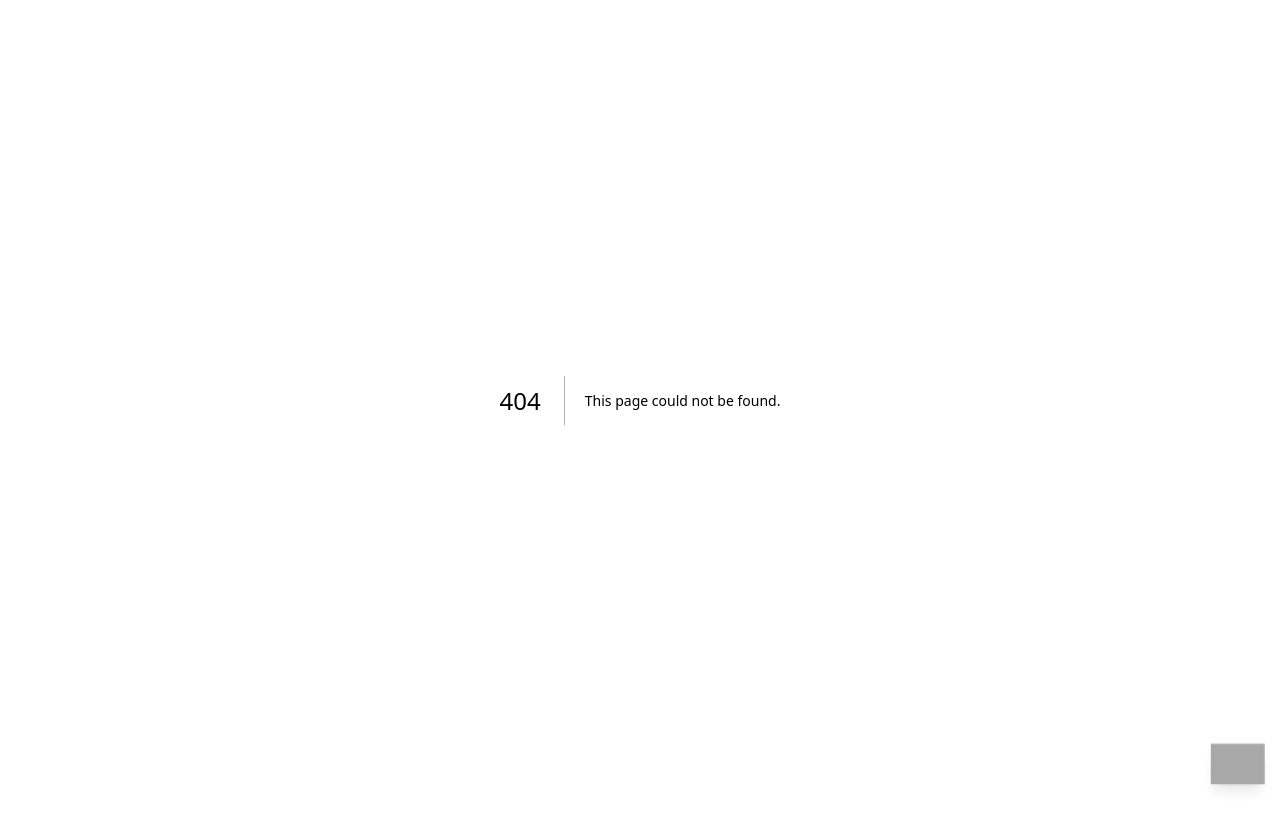
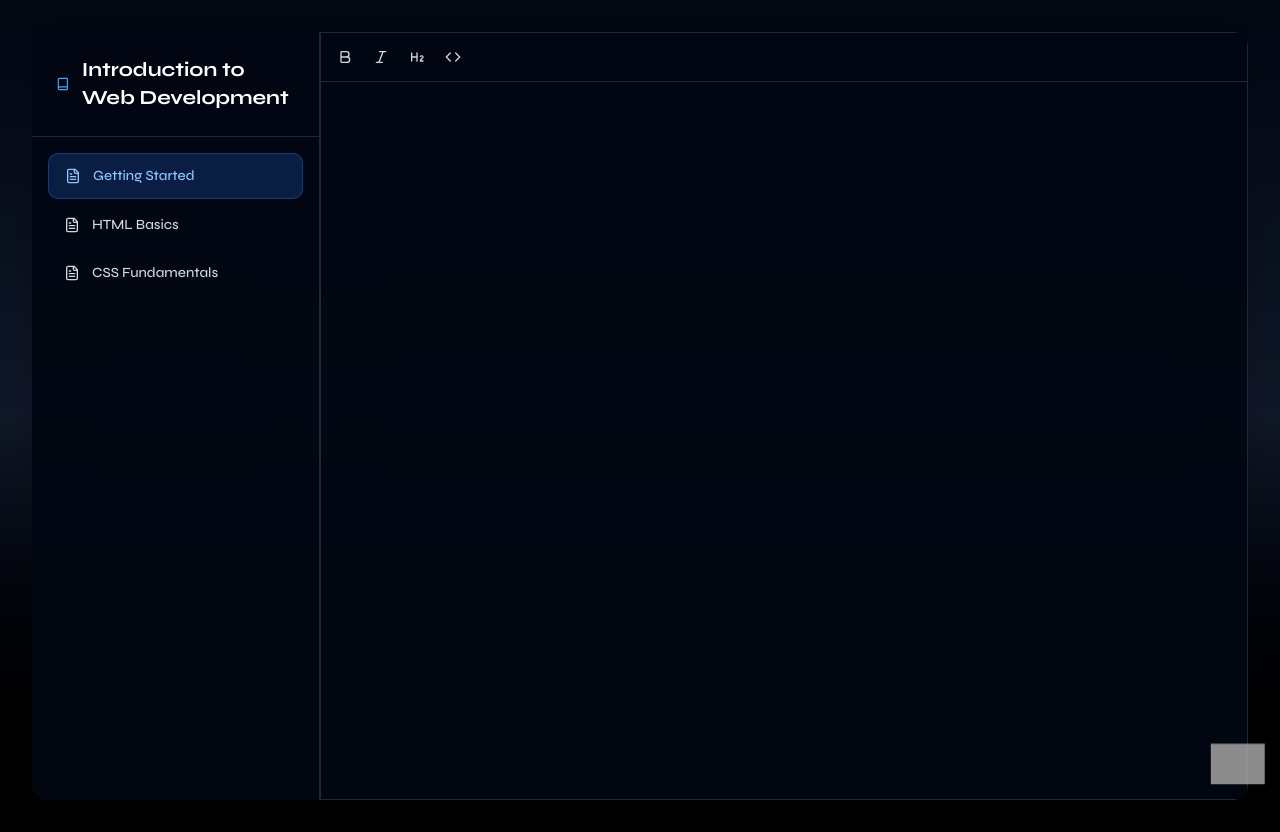
Before and after one commit to yassiEmp/learn-hub, a Next.js app: page /lesson in a window 1280 px wide. Before the commit this address had no page. Before the commit the page ends 800 px from the top, so only its background shows below. Built offline with nearby package versions, Linux system fonts and the light colour scheme; grey boxes are pictures that could not be loaded.

Commit message:
[added a lesson and a course route to the app ]

```diff
--- /dev/null
+++ b/app/course/[courseId]/page.tsx
@@ -0,0 +1,14 @@
+"use client"
+import React from 'react';
+import { CourseDetail } from '../../../components/CourseDetail';
+import { courses } from '../../../data/courses';
+
+const Page = () => {
+  return (
+    <CourseDetail
+        course={courses[1]}
+    />
+  )
+}
+
+export default Page
--- /dev/null
+++ b/app/lesson/page.tsx
@@ -0,0 +1,28 @@
+"use client"
+import { CourseEditor } from '@/components/CourseEditor'
+import React, { useState } from 'react'
+
+const Page = () => {
+  const [content, setContent] = useState('')
+
+  return (
+    <main className="min-h-screen bg-gradient-to-b from-gray-950 via-gray-900 to-black p-4 md:p-8">
+        <div className="max-w-7xl mx-auto">
+            <CourseEditor
+            content={content}
+            onChange={setContent}
+            courseTitle="Introduction to Web Development"
+            lessons={[
+                { id: "1", title: "Getting Started", isActive: true },
+                { id: "2", title: "HTML Basics" },
+                { id: "3", title: "CSS Fundamentals" },
+                // ... more lessons
+            ]}
+            className="h-[calc(100vh-2rem)]"
+            />
+        </div>
+    </main>
+  )
+}
+
+export default Page
--- a/components/CourseDetail.tsx
+++ b/components/CourseDetail.tsx
@@ -2,11 +2,10 @@ import React, { useState } from 'react';
 import { ArrowLeft, Play, Clock, Users, Star, CheckCircle, Lock, BookOpen, Code, Palette, Database, Smartphone, Settings, Award, Globe } from 'lucide-react';
 import { Course } from '../types/course';
 import { motion , Variants } from 'framer-motion';
+import { CourseEditor } from './CourseEditor';
 
 interface CourseDetailProps {
   course: Course;
-  onBack: () => void;
-  onStartLearning: (course: Course) => void;
 }
 
 // Category icon mapping
@@ -45,14 +44,15 @@ const getCategoryColor = (category: string) => {
   }
 };
 
-export const CourseDetail: React.FC<CourseDetailProps> = ({ course, onBack, onStartLearning }) => {
-  const [activeTab, setActiveTab] = useState('overview');
+export const CourseDetail: React.FC<CourseDetailProps> = ({ course}) => {
+  const [activeTab, setActiveTab] = useState('lesson');
+  const [courseContent, setCourseContent] = useState(course.content || '');
   const CategoryIcon = getCategoryIcon(course.category);
   const categoryColor = getCategoryColor(course.category);
 
   const tabs = [
     { id: 'overview', label: 'Overview' },
-    { id: 'curriculum', label: 'Curriculum' },
+    { id: 'lesson', label: 'lesson' },
     { id: 'instructor', label: 'Instructor' },
   ];
 
@@ -121,7 +121,6 @@ export const CourseDetail: React.FC<CourseDetailProps> = ({ course, onBack, onSt
       >
         {/* Back Button */}
         <motion.button
-          onClick={onBack}
           className="flex items-center text-white/60 hover:text-white mb-8 group transition-all duration-300"
           variants={itemVariants}
           whileHover={{ x: -5 }}
@@ -268,9 +267,9 @@ export const CourseDetail: React.FC<CourseDetailProps> = ({ course, onBack, onSt
                   </div>
                 )}
 
-                {activeTab === 'curriculum' && (
+                {activeTab === 'lesson' && (
                   <div className="space-y-6">
-                    <h2 className="text-2xl font-syne font-medium text-white mb-6">Course Curriculum</h2>
+                    <h2 className="text-2xl font-syne font-medium text-white mb-6">Course lesson</h2>
                     <div className="space-y-3">
                       {course.lessons.map((lesson, index) => (
                         <motion.div
@@ -400,7 +399,6 @@ export const CourseDetail: React.FC<CourseDetailProps> = ({ course, onBack, onSt
                       </div>
                     )}
                     <motion.button
-                      onClick={() => onStartLearning(course)}
                       className="w-full bg-white text-black py-4 px-6 rounded-xl font-geist-mono font-medium hover:bg-white/90 transition-all duration-300 flex items-center justify-center space-x-2 group"
                       whileHover={{ scale: 1.02 }}
                       whileTap={{ scale: 0.98 }}
--- /dev/null
+++ b/components/CourseEditor.tsx
@@ -0,0 +1,142 @@
+import React from 'react';
+import { useEditor, EditorContent } from '@tiptap/react';
+import StarterKit from '@tiptap/starter-kit';
+import { motion } from 'framer-motion';
+import { cn } from '../lib/utils';
+import { ChevronRight, Book, FileText, List, Bold, Italic, Heading2, Code } from 'lucide-react';
+
+interface CourseEditorProps {
+  content: string;
+  onChange: (content: string) => void;
+  className?: string;
+  courseTitle?: string;
+  lessons?: Array<{
+    id: string;
+    title: string;
+    isActive?: boolean;
+  }>;
+}
+
+export const CourseEditor: React.FC<CourseEditorProps> = ({
+  content,
+  onChange,
+  className,
+  courseTitle = "Untitled Course",
+  lessons = []
+}) => {
+  const editor = useEditor({
+    extensions: [StarterKit],
+    content,
+    onUpdate: ({ editor }) => {
+      onChange(editor.getHTML());
+    },
+  });
+
+  return (
+    <div className={cn("flex h-full rounded-xl overflow-hidden shadow-2xl", className)}>
+      {/* Sidebar */}
+      <motion.div
+        className="w-72 bg-gray-950/95 backdrop-blur-xl border-r border-gray-800"
+        initial={{ opacity: 0, x: -20 }}
+        animate={{ opacity: 1, x: 0 }}
+        transition={{ duration: 0.3 }}
+      >
+        <div className="p-6 border-b border-gray-800">
+          <div className="flex items-center space-x-3">
+            <Book className="w-6 h-6 text-blue-400" aria-hidden="true" />
+            <h2 className="text-xl font-semibold text-white">{courseTitle}</h2>
+          </div>
+        </div>
+
+        <nav className="p-4 space-y-1" aria-label="Course lessons">
+          {lessons.map((lesson) => (
+            <button
+              key={lesson.id}
+              className={cn(
+                "w-full flex items-center space-x-3 px-4 py-3 rounded-lg text-sm transition-all",
+                lesson.isActive
+                  ? "bg-blue-500/20 text-blue-300 border border-blue-500/30"
+                  : "text-gray-300 hover:bg-gray-800/50 hover:text-white"
+              )}
+              aria-current={lesson.isActive ? 'page' : undefined}
+            >
+              <FileText className="w-4 h-4" aria-hidden="true" />
+              <span>{lesson.title}</span>
+            </button>
+          ))}
+        </nav>
+      </motion.div>
+
+      {/* Editor */}
+      <motion.div
+        className="flex-1 bg-gray-950/95 backdrop-blur-xl border border-gray-800"
+        initial={{ opacity: 0, y: 20 }}
+        animate={{ opacity: 1, y: 0 }}
+        transition={{ duration: 0.3 }}
+      >
+        <div className="flex items-center space-x-1 p-2 border-b border-gray-800" role="toolbar" aria-label="Text formatting">
+          <button
+            onClick={() => editor?.chain().focus().toggleBold().run()}
+            className={cn(
+              "p-2 rounded-lg hover:bg-gray-800/50 transition-colors",
+              editor?.isActive('bold') ? 'bg-gray-800/50 text-blue-300' : 'text-gray-300'
+            )}
+            aria-label="Bold"
+            aria-pressed={editor?.isActive('bold')}
+          >
+            <Bold className="w-4 h-4" aria-hidden="true" />
+          </button>
+          <button
+            onClick={() => editor?.chain().focus().toggleItalic().run()}
+            className={cn(
+              "p-2 rounded-lg hover:bg-gray-800/50 transition-colors",
+              editor?.isActive('italic') ? 'bg-gray-800/50 text-blue-300' : 'text-gray-300'
+            )}
+            aria-label="Italic"
+            aria-pressed={editor?.isActive('italic')}
+          >
+            <Italic className="w-4 h-4" aria-hidden="true" />
+          </button>
+          <button
+            onClick={() => editor?.chain().focus().toggleHeading({ level: 2 }).run()}
+            className={cn(
+              "p-2 rounded-lg hover:bg-gray-800/50 transition-colors",
+              editor?.isActive('heading', { level: 2 }) ? 'bg-gray-800/50 text-blue-300' : 'text-gray-300'
+            )}
+            aria-label="Heading 2"
+            aria-pressed={editor?.isActive('heading', { level: 2 })}
+          >
+            <Heading2 className="w-4 h-4" aria-hidden="true" />
+          </button>
+          <button
+            onClick={() => editor?.chain().focus().toggleCodeBlock().run()}
+            className={cn(
+              "p-2 rounded-lg hover:bg-gray-800/50 transition-colors",
+              editor?.isActive('codeBlock') ? 'bg-gray-800/50 text-blue-300' : 'text-gray-300'
+            )}
+            aria-label="Code block"
+            aria-pressed={editor?.isActive('codeBlock')}
+          >
+            <Code className="w-4 h-4" aria-hidden="true" />
+          </button>
+        </div>
+
+        <div className="p-6">
+          <EditorContent
+            editor={editor}
+            className="prose prose-invert max-w-none font-geist-mono
+              prose-headings:text-white prose-headings:font-semibold
+              prose-p:text-white prose-p:leading-relaxed
+              prose-strong:text-blue-300 prose-strong:font-semibold
+              prose-code:text-blue-300 prose-code:bg-gray-800/50 prose-code:px-1 prose-code:py-0.5 prose-code:rounded
+              prose-pre:bg-gray-800/50 prose-pre:border prose-pre:border-gray-700
+              focus:outline-none
+              [&_.ProseMirror]:text-white
+              [&_.ProseMirror]:min-h-[200px]
+              [&_.ProseMirror]:outline-none"
+          />
+        </div>
+      </motion.div>
+    </div>
+  );
+};
--- a/package.json
+++ b/package.json
@@ -10,9 +10,14 @@
   },
   "dependencies": {
     "@react-three/fiber": "^9.1.2",
+    "@tiptap/extension-code-block-lowlight": "^2.14.0",
+    "@tiptap/pm": "^2.14.0",
+    "@tiptap/react": "^2.14.0",
+    "@tiptap/starter-kit": "^2.14.0",
     "class-variance-authority": "^0.7.1",
     "clsx": "^2.1.1",
     "framer-motion": "^12.18.1",
+    "lowlight": "^3.3.0",
     "lucide-react": "^0.515.0",
     "next": "15.3.3",
     "react": "^19.0.0",
--- a/types/course.ts
+++ b/types/course.ts
@@ -14,6 +14,7 @@ export interface Course {
   category: string;
   level: 'Beginner' | 'Intermediate' | 'Advanced';
   tags: string[];
+  content?: string;
   lessons: Lesson[];
   isEnrolled?: boolean;
   progress?: number;
```
Also changed, not shown: 1 other file (tests, documents, lock files or other folders).
